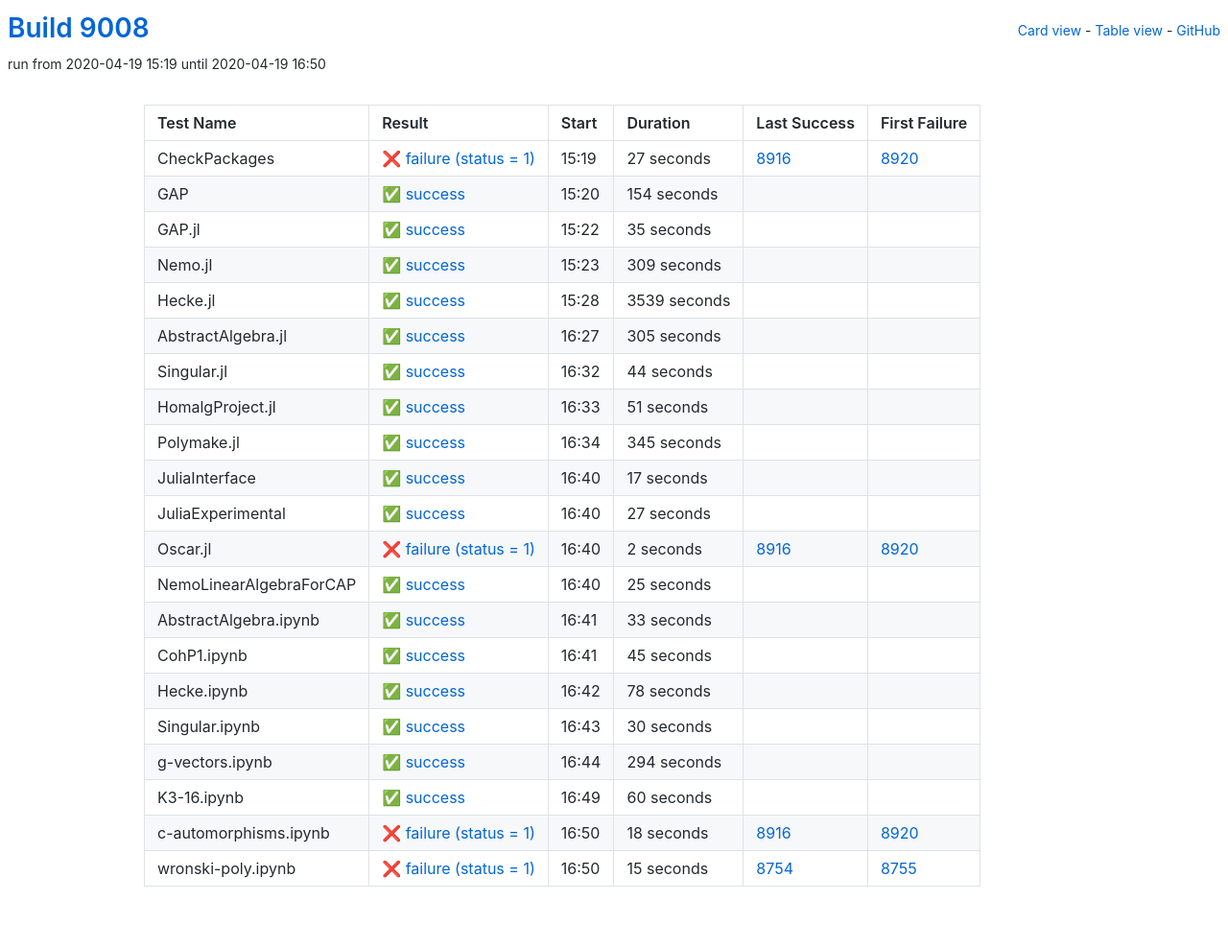
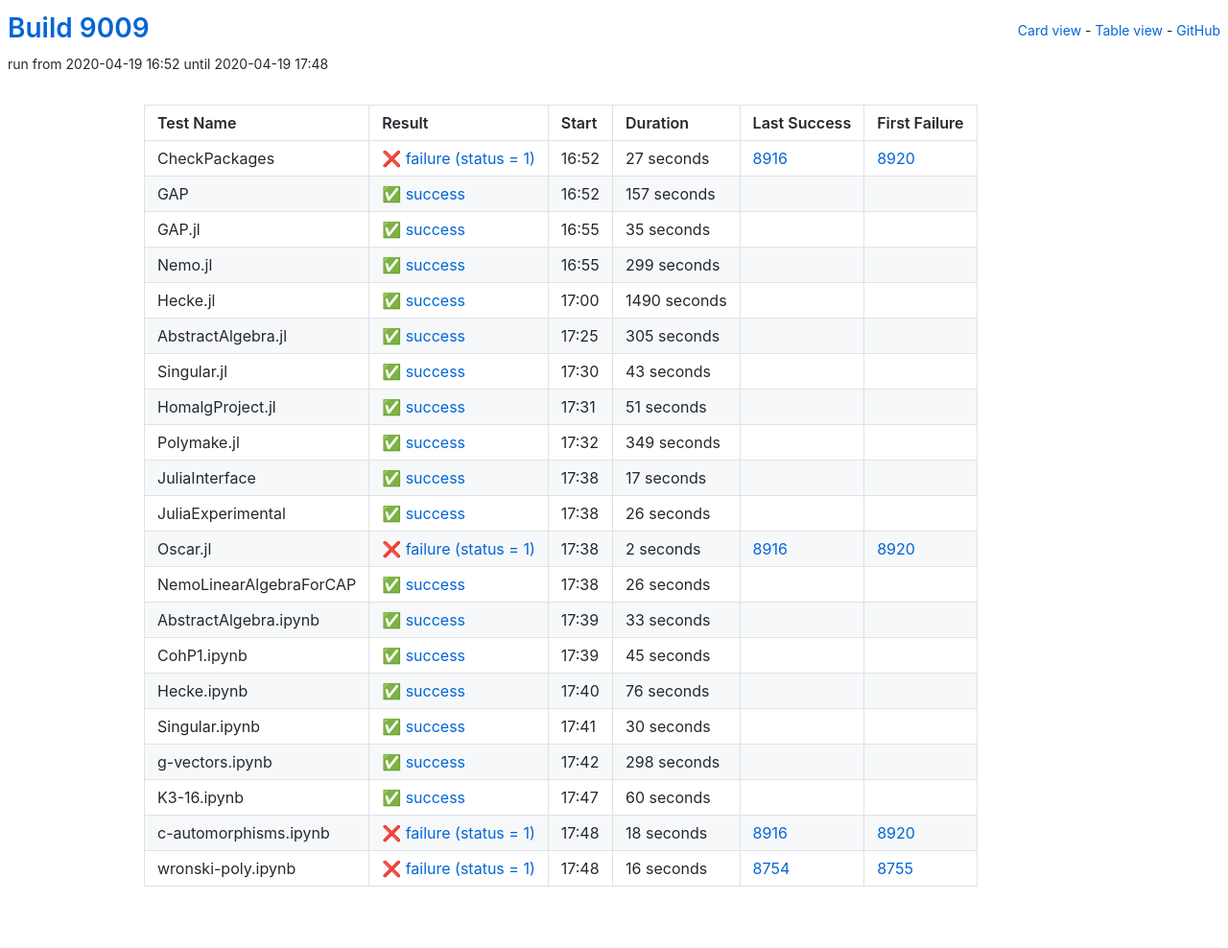
Before and after one commit to oscar-system/oscar-ci-status, a Jekyll site: the page built from table.html, in a window 1280 px wide. Shown: the whole page at 96% size. Built offline with Jekyll 4.4.1, drawn with Linux system fonts in a browser that asks for light colours.

Commit message:
Build 9009

```diff
--- a/_data/ci.yml
+++ b/_data/ci.yml
@@ -1,5 +1,5 @@
-build: 9008
-build_url: https://oscarci.mathematik.uni-kl.de/job/oscar/9008/
+build: 9009
+build_url: https://oscarci.mathematik.uni-kl.de/job/oscar/9009/
 job: oscar
 tests:
 - duration: 27
@@ -8,20 +8,20 @@ tests:
   first_failure_url: https://oscarci.mathematik.uni-kl.de/job/oscar/8920/
   last_success: 8916
   last_success_url: https://oscarci.mathematik.uni-kl.de/job/oscar/8916/
-  log: https://oscarci.mathematik.uni-kl.de/job/oscar/9008/artifact/logs/build-9008/CheckPackages.log
+  log: https://oscarci.mathematik.uni-kl.de/job/oscar/9009/artifact/logs/build-9009/CheckPackages.log
   name: CheckPackages
-  start: 2020-04-19 15:19
+  start: 2020-04-19 16:52
   status: failure
   success: false
-- duration: 154
+- duration: 157
   exitcode: 0
   first_failure: false
   first_failure_url: null
   last_success: false
   last_success_url: null
-  log: https://oscarci.mathematik.uni-kl.de/job/oscar/9008/artifact/logs/build-9008/GAP.log
+  log: https://oscarci.mathematik.uni-kl.de/job/oscar/9009/artifact/logs/build-9009/GAP.log
   name: GAP
-  start: 2020-04-19 15:20
+  start: 2020-04-19 16:52
   status: success
   success: true
 - duration: 35
@@ -30,31 +30,31 @@ tests:
   first_failure_url: null
   last_success: false
   last_success_url: null
-  log: https://oscarci.mathematik.uni-kl.de/job/oscar/9008/artifact/logs/build-9008/GAP.jl.log
+  log: https://oscarci.mathematik.uni-kl.de/job/oscar/9009/artifact/logs/build-9009/GAP.jl.log
   name: GAP.jl
-  start: 2020-04-19 15:22
+  start: 2020-04-19 16:55
   status: success
   success: true
-- duration: 309
+- duration: 299
   exitcode: 0
   first_failure: false
   first_failure_url: null
   last_success: false
   last_success_url: null
-  log: https://oscarci.mathematik.uni-kl.de/job/oscar/9008/artifact/logs/build-9008/Nemo.jl.log
+  log: https://oscarci.mathematik.uni-kl.de/job/oscar/9009/artifact/logs/build-9009/Nemo.jl.log
   name: Nemo.jl
-  start: 2020-04-19 15:23
+  start: 2020-04-19 16:55
   status: success
   success: true
-- duration: 3539
+- duration: 1490
   exitcode: 0
   first_failure: false
   first_failure_url: null
   last_success: false
   last_success_url: null
-  log: https://oscarci.mathematik.uni-kl.de/job/oscar/9008/artifact/logs/build-9008/Hecke.jl.log
+  log: https://oscarci.mathematik.uni-kl.de/job/oscar/9009/artifact/logs/build-9009/Hecke.jl.log
   name: Hecke.jl
-  start: 2020-04-19 15:28
+  start: 2020-04-19 17:00
   status: success
   success: true
 - duration: 305
@@ -63,20 +63,20 @@ tests:
   first_failure_url: null
   last_success: false
   last_success_url: null
-  log: https://oscarci.mathematik.uni-kl.de/job/oscar/9008/artifact/logs/build-9008/AbstractAlgebra.jl.log
+  log: https://oscarci.mathematik.uni-kl.de/job/oscar/9009/artifact/logs/build-9009/AbstractAlgebra.jl.log
   name: AbstractAlgebra.jl
-  start: 2020-04-19 16:27
+  start: 2020-04-19 17:25
   status: success
   success: true
-- duration: 44
+- duration: 43
   exitcode: 0
   first_failure: false
   first_failure_url: null
   last_success: false
   last_success_url: null
-  log: https://oscarci.mathematik.uni-kl.de/job/oscar/9008/artifact/logs/build-9008/Singular.jl.log
+  log: https://oscarci.mathematik.uni-kl.de/job/oscar/9009/artifact/logs/build-9009/Singular.jl.log
   name: Singular.jl
-  start: 2020-04-19 16:32
+  start: 2020-04-19 17:30
   status: success
   success: true
 - duration: 51
@@ -85,20 +85,20 @@ tests:
   first_failure_url: null
   last_success: false
   last_success_url: null
-  log: https://oscarci.mathematik.uni-kl.de/job/oscar/9008/artifact/logs/build-9008/HomalgProject.jl.log
+  log: https://oscarci.mathematik.uni-kl.de/job/oscar/9009/artifact/logs/build-9009/HomalgProject.jl.log
   name: HomalgProject.jl
-  start: 2020-04-19 16:33
+  start: 2020-04-19 17:31
   status: success
   success: true
-- duration: 345
+- duration: 349
   exitcode: 0
   first_failure: false
   first_failure_url: null
   last_success: false
   last_success_url: null
-  log: https://oscarci.mathematik.uni-kl.de/job/oscar/9008/artifact/logs/build-9008/Polymake.jl.log
+  log: https://oscarci.mathematik.uni-kl.de/job/oscar/9009/artifact/logs/build-9009/Polymake.jl.log
   name: Polymake.jl
-  start: 2020-04-19 16:34
+  start: 2020-04-19 17:32
   status: success
   success: true
 - duration: 17
@@ -107,20 +107,20 @@ tests:
   first_failure_url: null
   last_success: false
   last_success_url: null
-  log: https://oscarci.mathematik.uni-kl.de/job/oscar/9008/artifact/logs/build-9008/JuliaInterface.log
+  log: https://oscarci.mathematik.uni-kl.de/job/oscar/9009/artifact/logs/build-9009/JuliaInterface.log
   name: JuliaInterface
-  start: 2020-04-19 16:40
+  start: 2020-04-19 17:38
   status: success
   success: true
-- duration: 27
+- duration: 26
   exitcode: 0
   first_failure: false
   first_failure_url: null
   last_success: false
   last_success_url: null
-  log: https://oscarci.mathematik.uni-kl.de/job/oscar/9008/artifact/logs/build-9008/JuliaExperimental.log
+  log: https://oscarci.mathematik.uni-kl.de/job/oscar/9009/artifact/logs/build-9009/JuliaExperimental.log
   name: JuliaExperimental
-  start: 2020-04-19 16:40
+  start: 2020-04-19 17:38
   status: success
   success: true
 - duration: 2
@@ -129,20 +129,20 @@ tests:
   first_failure_url: https://oscarci.mathematik.uni-kl.de/job/oscar/8920/
   last_success: 8916
   last_success_url: https://oscarci.mathematik.uni-kl.de/job/oscar/8916/
-  log: https://oscarci.mathematik.uni-kl.de/job/oscar/9008/artifact/logs/build-9008/Oscar.jl.log
+  log: https://oscarci.mathematik.uni-kl.de/job/oscar/9009/artifact/logs/build-9009/Oscar.jl.log
   name: Oscar.jl
-  start: 2020-04-19 16:40
+  start: 2020-04-19 17:38
   status: failure
   success: false
-- duration: 25
+- duration: 26
   exitcode: 0
   first_failure: false
   first_failure_url: null
   last_success: false
   last_success_url: null
-  log: https://oscarci.mathematik.uni-kl.de/job/oscar/9008/artifact/logs/build-9008/NemoLinearAlgebraForCAP.log
+  log: https://oscarci.mathematik.uni-kl.de/job/oscar/9009/artifact/logs/build-9009/NemoLinearAlgebraForCAP.log
   name: NemoLinearAlgebraForCAP
-  start: 2020-04-19 16:40
+  start: 2020-04-19 17:38
   status: success
   success: true
 - duration: 33
@@ -151,9 +151,9 @@ tests:
   first_failure_url: null
   last_success: false
   last_success_url: null
-  log: https://oscarci.mathematik.uni-kl.de/job/oscar/9008/artifact/logs/build-9008/AbstractAlgebra.ipynb.log
+  log: https://oscarci.mathematik.uni-kl.de/job/oscar/9009/artifact/logs/build-9009/AbstractAlgebra.ipynb.log
   name: AbstractAlgebra.ipynb
-  start: 2020-04-19 16:41
+  start: 2020-04-19 17:39
   status: success
   success: true
 - duration: 45
@@ -162,20 +162,20 @@ tests:
   first_failure_url: null
   last_success: false
   last_success_url: null
-  log: https://oscarci.mathematik.uni-kl.de/job/oscar/9008/artifact/logs/build-9008/CohP1.ipynb.log
+  log: https://oscarci.mathematik.uni-kl.de/job/oscar/9009/artifact/logs/build-9009/CohP1.ipynb.log
   name: CohP1.ipynb
-  start: 2020-04-19 16:41
+  start: 2020-04-19 17:39
   status: success
   success: true
-- duration: 78
+- duration: 76
   exitcode: 0
   first_failure: false
   first_failure_url: null
   last_success: false
   last_success_url: null
-  log: https://oscarci.mathematik.uni-kl.de/job/oscar/9008/artifact/logs/build-9008/Hecke.ipynb.log
+  log: https://oscarci.mathematik.uni-kl.de/job/oscar/9009/artifact/logs/build-9009/Hecke.ipynb.log
   name: Hecke.ipynb
-  start: 2020-04-19 16:42
+  start: 2020-04-19 17:40
   status: success
   success: true
 - duration: 30
@@ -184,20 +184,20 @@ tests:
   first_failure_url: null
   last_success: false
   last_success_url: null
-  log: https://oscarci.mathematik.uni-kl.de/job/oscar/9008/artifact/logs/build-9008/Singular.ipynb.log
+  log: https://oscarci.mathematik.uni-kl.de/job/oscar/9009/artifact/logs/build-9009/Singular.ipynb.log
   name: Singular.ipynb
-  start: 2020-04-19 16:43
+  start: 2020-04-19 17:41
   status: success
   success: true
-- duration: 294
+- duration: 298
   exitcode: 0
   first_failure: false
   first_failure_url: null
   last_success: false
   last_success_url: null
-  log: https://oscarci.mathematik.uni-kl.de/job/oscar/9008/artifact/logs/build-9008/g-vectors.ipynb.log
+  log: https://oscarci.mathematik.uni-kl.de/job/oscar/9009/artifact/logs/build-9009/g-vectors.ipynb.log
   name: g-vectors.ipynb
-  start: 2020-04-19 16:44
+  start: 2020-04-19 17:42
   status: success
   success: true
 - duration: 60
@@ -206,9 +206,9 @@ tests:
   first_failure_url: null
   last_success: false
   last_success_url: null
-  log: https://oscarci.mathematik.uni-kl.de/job/oscar/9008/artifact/logs/build-9008/K3-16.ipynb.log
+  log: https://oscarci.mathematik.uni-kl.de/job/oscar/9009/artifact/logs/build-9009/K3-16.ipynb.log
   name: K3-16.ipynb
-  start: 2020-04-19 16:49
+  start: 2020-04-19 17:47
   status: success
   success: true
 - duration: 18
@@ -217,19 +217,19 @@ tests:
   first_failure_url: https://oscarci.mathematik.uni-kl.de/job/oscar/8920/
   last_success: 8916
   last_success_url: https://oscarci.mathematik.uni-kl.de/job/oscar/8916/
-  log: https://oscarci.mathematik.uni-kl.de/job/oscar/9008/artifact/logs/build-9008/c-automorphisms.ipynb.log
+  log: https://oscarci.mathematik.uni-kl.de/job/oscar/9009/artifact/logs/build-9009/c-automorphisms.ipynb.log
   name: c-automorphisms.ipynb
-  start: 2020-04-19 16:50
+  start: 2020-04-19 17:48
   status: failure
   success: false
-- duration: 15
+- duration: 16
   exitcode: 1
   first_failure: 8755
   first_failure_url: https://oscarci.mathematik.uni-kl.de/job/oscar/8755/
   last_success: 8754
   last_success_url: https://oscarci.mathematik.uni-kl.de/job/oscar/8754/
-  log: https://oscarci.mathematik.uni-kl.de/job/oscar/9008/artifact/logs/build-9008/wronski-poly.ipynb.log
+  log: https://oscarci.mathematik.uni-kl.de/job/oscar/9009/artifact/logs/build-9009/wronski-poly.ipynb.log
   name: wronski-poly.ipynb
-  start: 2020-04-19 16:50
+  start: 2020-04-19 17:48
   status: failure
   success: false
```
Also changed, not shown: README.md.
